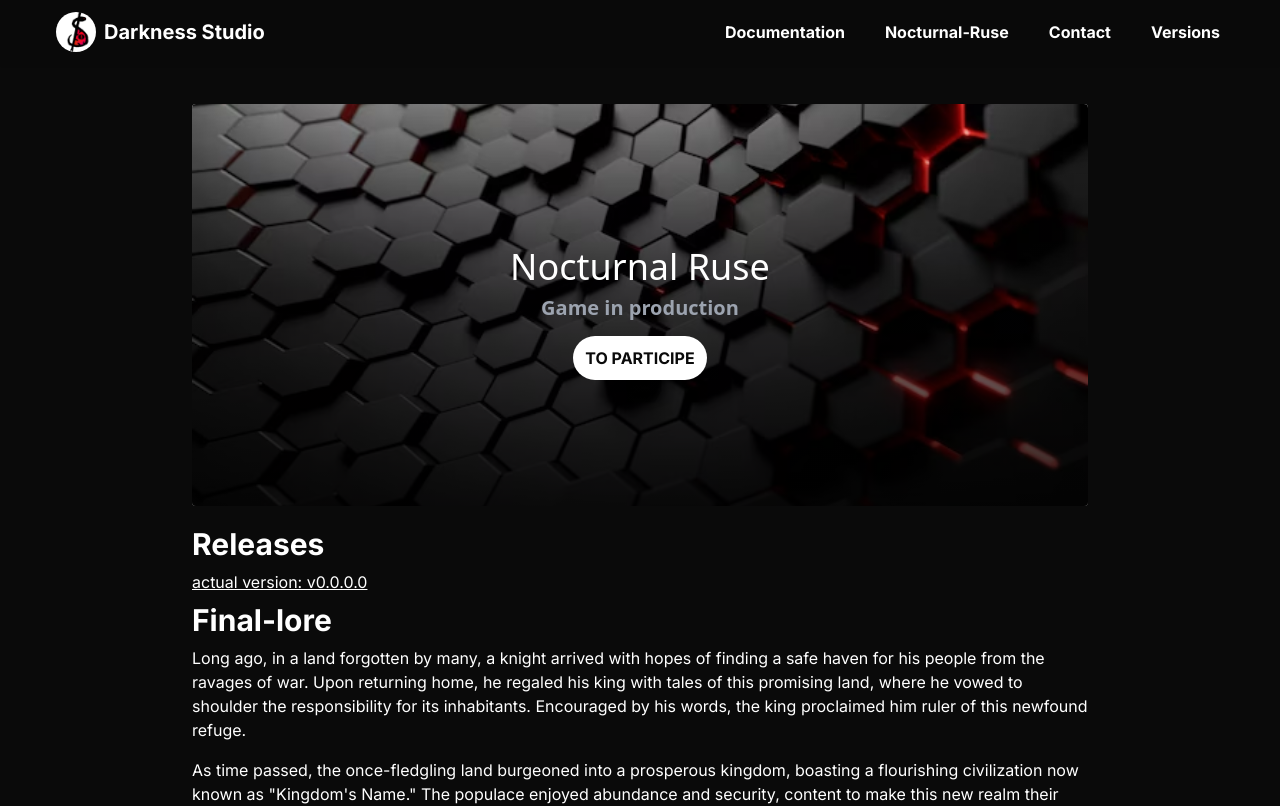
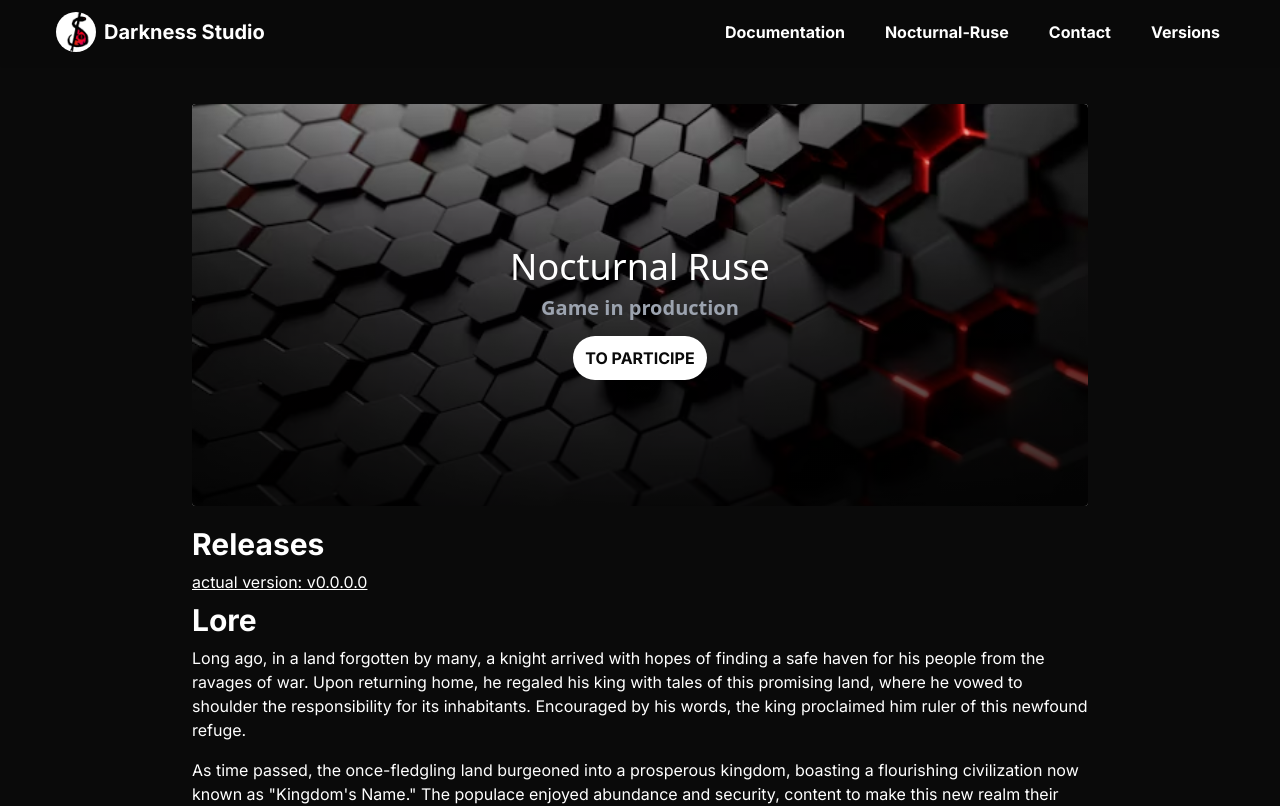
Before and after one commit to Darkness-Studio/page, a Next.js app: page / in a window 1280 px wide. Shown: the top 806 px of the page. Built offline with nearby package versions, Linux system fonts and the light colour scheme.

Commit message:
new commit

```diff
--- a/app/page.tsx
+++ b/app/page.tsx
@@ -10,7 +10,7 @@
       <main className=" py-5 order-2">
         <h2 className="text-3xl font-bold">Releases</h2>
         <p className="py-2"><Link className="py-4 underline"  href="https://github.com/Darkness-Studio/Nocturnal-Ruse">actual version: v0.0.0.0</Link></p>
-        <h2 className="text-3xl font-bold">Final-lore</h2>
+        <h2 className="text-3xl font-bold">Lore</h2>
         <p className="py-2">Long ago, in a land forgotten by many, a knight arrived with hopes of finding a safe haven for his people from the ravages of war. Upon returning home, he regaled his king with tales of this promising land, where he vowed to shoulder the responsibility for its inhabitants. Encouraged by his words, the king proclaimed him ruler of this newfound refuge.</p>
         <p className="py-2">As time passed, the once-fledgling land burgeoned into a prosperous kingdom, boasting a flourishing civilization now known as &quot;Kingdom&apos;s Name.&quot; The populace enjoyed abundance and security, content to make this new realm their permanent home. Meanwhile, the old king of Avadest, now without a kingdom of his own, resolved not to accept his fate.</p>
         <p className="py-2">With a band of loyal knights, he journeyed to the neighboring kingdom of Carnian, intent on persuading its ruler to lay claim to the bountiful land. Unbeknownst to him, the king of Carnian harbored ulterior motives, seeking to seize the land for himself. Employing his most trusted advisor, he orchestrated a scheme to eliminate any obstacles to his ambitions.</p>
```
